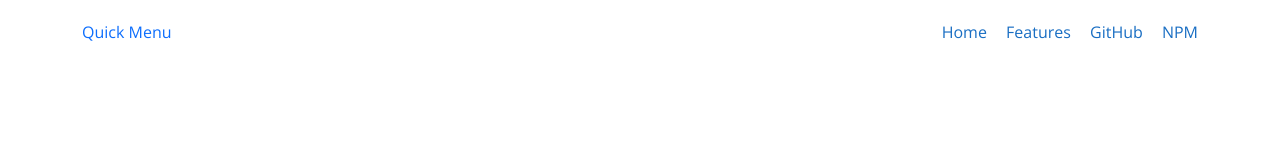
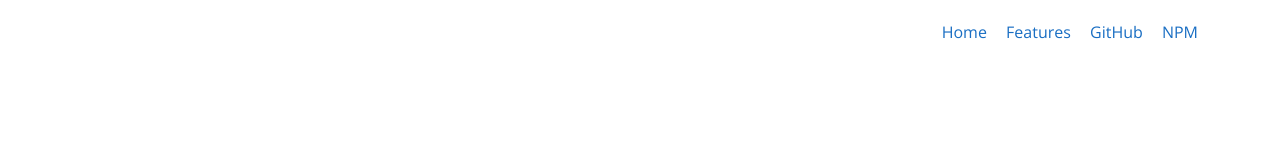
Before and after one commit to aullah/quickmenu-demo, a website built with webpack: page dist/index.html in a window 1280 px wide. Built offline with nearby package versions, Linux system fonts and the light colour scheme; what quickmenu would draw is missing.

Commit message:
Remove 'Quick Menu' wording from header.

```diff
--- a/src/sass/style.scss
+++ b/src/sass/style.scss
@@ -19,6 +19,5 @@ html, body { font-family: 'Open Sans', sans-serif; }
 a { text-decoration: none; }
 
 .header { padding: 20px 10px;
-    .logo { font-size: 1.4em; }
     nav { i { font-size: 1.4em; } }
 }
```
Also changed, not shown: dist/index.html.
